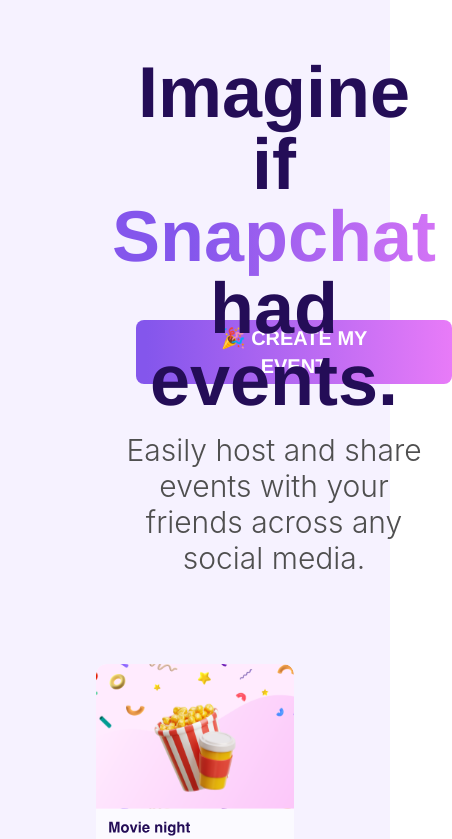
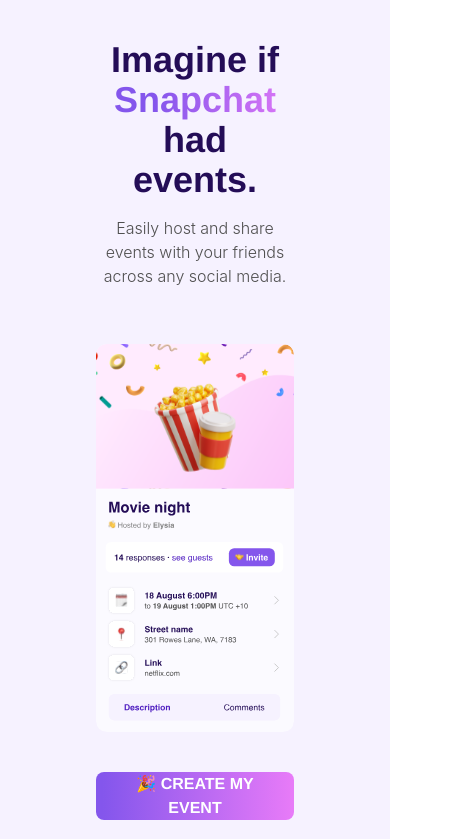
Before and after one commit to azizurrahman-zero/envited_client-side, a React (Create React App) app: page / in a window 390 px wide. Shown: the top 839 px of the page, 452 px wide, since content can reach past the window. Built offline with nearby package versions, Linux system fonts and the light colour scheme.

Commit message:
final commit

```diff
--- a/src/App.css
+++ b/src/App.css
@@ -7,7 +7,6 @@
 }
 
 .gradient-text {
-  font-size: 72px;
   background: -webkit-linear-gradient(0deg, #8456ec 24.2%, #e87bf8 120.46%);
   -webkit-background-clip: text;
   -webkit-text-fill-color: transparent;
--- a/src/Pages/CreateEvent.js
+++ b/src/Pages/CreateEvent.js
@@ -29,13 +29,13 @@ const CreateEvent = ({ setEvent, setStart, setEnd }) => {
   };
 
   return (
-    <div className="flex items-center lg:px-28 px-16 lg:py-20 py-10 justify-center gradient-background">
+    <div className="flex flex-col xl:flex-row items-center lg:px-28 px-10 lg:py-20 py-10 gap-10 lg:gap-20 justify-center gradient-background">
       {/* image section */}
-      <div className="w-7/12">
+      <div className="xl:w-7/12 w-full">
         <img src={createImage} alt="" />
       </div>
       {/* form section */}
-      <div className="w-5/12 flex lg:justify-center">
+      <div className="xl:w-5/12 w-full flex lg:justify-center">
         <div className="card flex-shrink-0 w-full max-w-sm shadow-2xl bg-base-100 mt-5 mb-16 lg:m-0">
           <div className="card-body">
             <h2 className="font-bold text-center text-3xl text-[#240D57] mb-4 helvetica-font">
--- a/src/Pages/Home.js
+++ b/src/Pages/Home.js
@@ -5,6 +5,14 @@ import sectionImage from "../Images/home.svg";
 const Home = () => {
   return (
     <div className="flex items-center py-10 lg:py-20 px-24 lg:px-32 flex-col-reverse xl:flex-row gradient-background">
+      {/* button */}
+      <div className="flex xl:justify-end xl:hidden justify-center pt-10 lg:pt-14">
+        <Link to="/create">
+          <button className="btn btn-primary font-bold helvetica-font lg:px-16 lg:py-8 border-0 flex content-center text-base lg:text-xl gradient-button">
+            <span>🎉 Create my event</span>
+          </button>
+        </Link>
+      </div>
       {/* image section */}
       <div className="xl:w-5/12 w-full flex justify-center">
         <img src={sectionImage} alt="section" />
@@ -12,36 +20,25 @@ const Home = () => {
 
       {/* event section */}
       <div className="xl:w-7-12 w-full">
-        <div className="hero">
-          <div className="hero-content">
-            <div className="">
-              <h1 className="text-7xl font-bold text-center xl:text-right text-[#240D57] mb-4 helvetica-font">
+        <div>
+          <h1 className="lg:text-7xl text-4xl font-bold text-center xl:text-right text-[#240D57] mb-4 helvetica-font">
             Imagine if
             <br />
             <span className="gradient-text">Snapchat</span>
             <br />
             had events.
           </h1>
-              <p className="font-light xl:pl-36 pl-0 text-center xl:text-right text-3xl mb-14 text-[#4F4F4F]">
+          <p className="font-light xl:pl-36 pl-0 text-center xl:text-right lg:text-3xl text-base mb-14 text-[#4F4F4F]">
             Easily host and share events with your friends across any social
             media.
           </p>
-              <dir className="flex xl:justify-end justify-center">
+          <div className="xl:flex hidden xl:justify-end justify-center">
             <Link to="/create">
-                  <button className="btn btn-primary font-bold helvetica-font px-20 py-8 border-0 flex content-center text-xl hidden lg:visible gradient-button">
+              <button className="btn btn-primary font-bold helvetica-font px-20 py-8 border-0 flex content-center text-xl  gradient-button">
                 <span>🎉 Create my event</span>
               </button>
             </Link>
-              </dir>
           </div>
-          </div>
-          <dir className="flex xl:justify-end justify-center">
-            <Link to="/create">
-              <button className="btn btn-primary font-bold helvetica-font px-20 py-8 border-0 flex content-center text-xl lg:hidden visible gradient-button">
-                <span>🎉 Create my event</span>
-              </button>
-            </Link>
-          </dir>
         </div>
       </div>
     </div>
```
Lines whose indentation alone changed are shown as unchanged.
